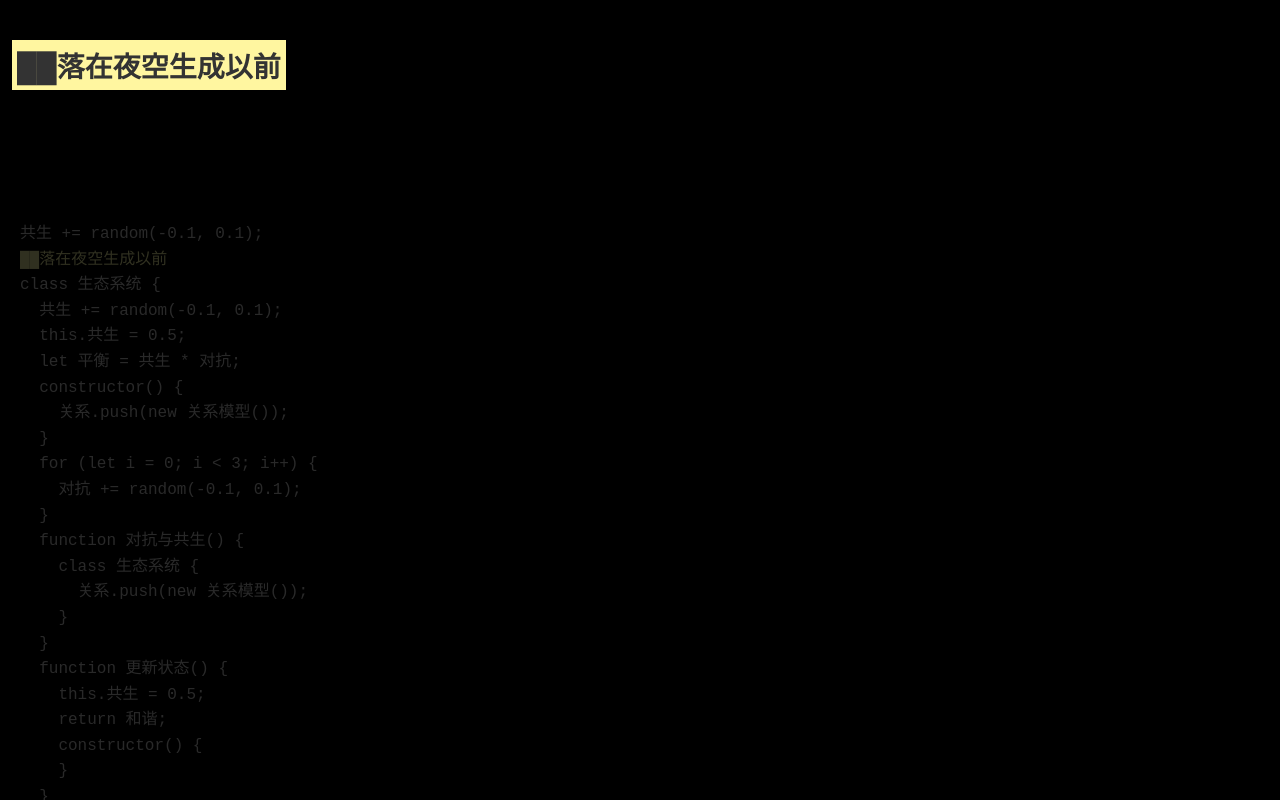
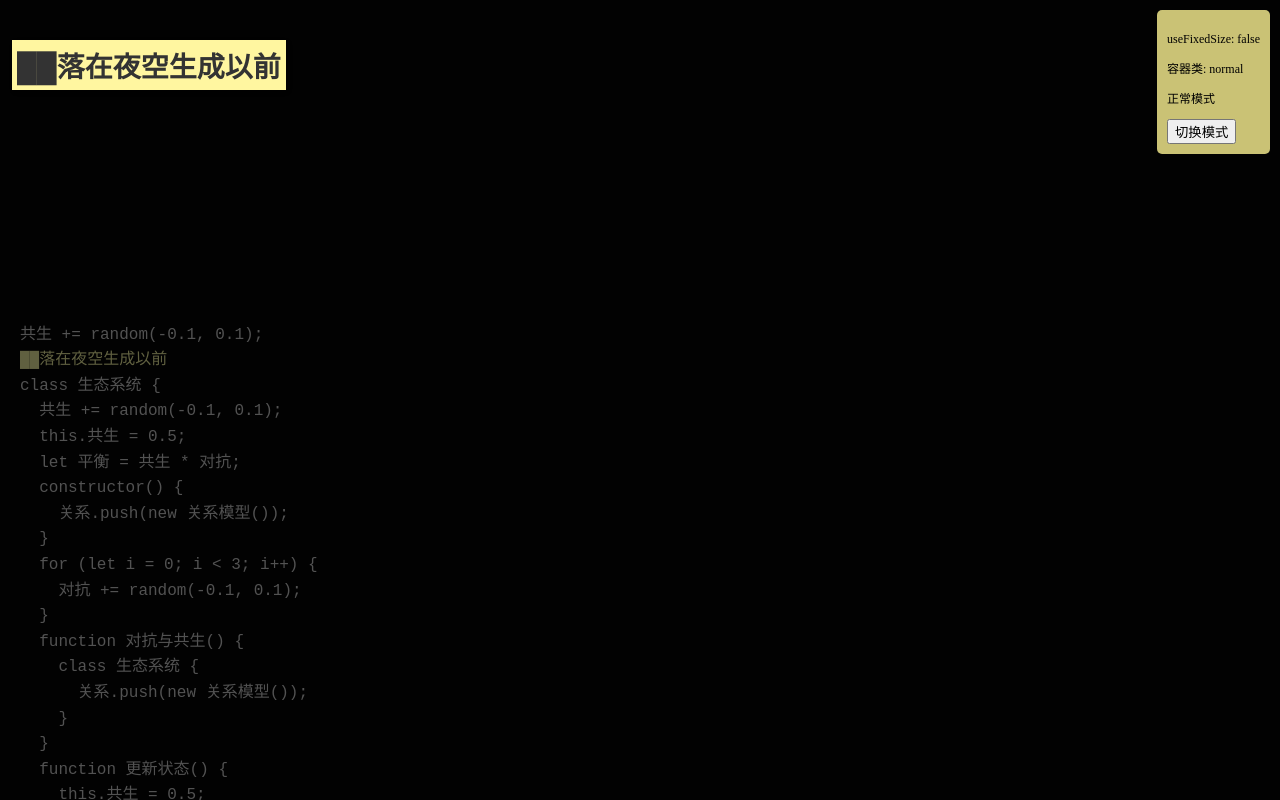
Before and after one commit to onlyjokers/Hive_AI_Opening, a SvelteKit app in the folder hive-ai-utopia/: page / in a window 1280 px wide. Built offline with nearby package versions, Linux system fonts and the light colour scheme.

Commit message:
feat: 添加固定尺寸模式支持，优化代码背景样式和录制功能

```diff
--- a/hive-ai-utopia/src/routes/+page.svelte
+++ b/hive-ai-utopia/src/routes/+page.svelte
@@ -9,6 +9,9 @@
   let windowWidth = 0;
   let windowHeight = 0;
   let animationDone = false;
+
+  // 是否使用固定尺寸（832H×1728W）
+  let useFixedSize = false;
 
   // 定义默认可拖拽框的配置数组
   const defaultBoxes = [
@@ -40,7 +43,7 @@
   initBoxData();
 
   // 处理框移动事件，更新boxData
-  function handleBoxMove(event) {
+  function handleBoxMove(event: CustomEvent) {
     const { id, x, y, width, height, rotation } = event.detail;
     boxData[id] = { x, y, width, height, rotation };
   }
@@ -49,7 +52,7 @@
   function convexHull(points: { x: number; y: number }[]) {
     if (points.length <= 1) return points;
     const sorted = points.slice().sort((a, b) => a.x === b.x ? a.y - b.y : a.x - b.x);
-    const cross = (o, a, b) => (a.x - o.x) * (b.y - o.y) - (a.y - o.y) * (b.x - o.x);
+    const cross = (o: {x: number; y: number}, a: {x: number; y: number}, b: {x: number; y: number}) => (a.x - o.x) * (b.y - o.y) - (a.y - o.y) * (b.x - o.x);
     const lower = [];
     for (const p of sorted) {
       while (lower.length >= 2 && cross(lower[lower.length-2], lower[lower.length-1], p) <= 0) lower.pop();
@@ -70,13 +73,30 @@
     const visibleBoxes = boxes.filter(b => boxStates[b.id]?.visible);
     if (visibleBoxes.length < 2) return '';
     const pts: { x: number; y: number }[] = [];
+
     for (const b of visibleBoxes) {
       const d = boxData[b.id];
       if (d && !isNaN(d.x) && !isNaN(d.y)) {
+        // 在固定尺寸模式下，需要转换坐标系统
+        let baseX = d.x;
+        let baseY = d.y;
+
+        if (useFixedSize && typeof document !== 'undefined') {
+          const container = document.querySelector('.app-container');
+          const triangle = document.querySelector('.triangle-container');
+          if (container && triangle) {
+            const containerRect = container.getBoundingClientRect();
+            const triangleRect = triangle.getBoundingClientRect();
+            // 将全局坐标转换为相对于triangle-container的坐标
+            baseX = d.x - triangleRect.left;
+            baseY = d.y - triangleRect.top;
+          }
+        }
+
         // 计算四个角的坐标
         const rad = d.rotation * Math.PI / 180;
-        const cx = d.x + d.width / 2;
-        const cy = d.y + d.height / 2;
+        const cx = baseX + d.width / 2;
+        const cy = baseY + d.height / 2;
         const hw = d.width / 2;
         const hh = d.height / 2;
         const corners = [
@@ -223,6 +243,32 @@
   }
 
   onMount(() => {
+    // 如果是测试模式，立即应用fixed-size-mode
+    if (useFixedSize) {
+      document.body.classList.add('fixed-size-mode');
+      console.log('Test mode: Applied fixed-size-mode class');
+    }
+
+    // 添加调试信息：代码背景元素状态
+    console.log('Code background element:', codeDiv);
+    console.log('Lines container element:', linesContainer);
+    console.log('Static lines count:', staticLines.length);
+    console.log('Static lines sample:', staticLines.slice(0, 5));
+
+    // 延迟检查元素可见性
+    setTimeout(() => {
+      if (codeDiv) {
+        const computedStyle = window.getComputedStyle(codeDiv);
+        console.log('Code background computed styles:', {
+          display: computedStyle.display,
+          position: computedStyle.position,
+          zIndex: computedStyle.zIndex,
+          opacity: computedStyle.opacity,
+          visibility: computedStyle.visibility
+        });
+      }
+    }, 100);
+
     // 尝试从本地存储加载自定义盒子数据
     try {
       // 首先检查是否有来自 indexer 的文本输入
@@ -256,14 +302,28 @@
 
       // 检查是否需要录制视频
       const shouldRecord = localStorage.getItem('hive-ai-should-record');
+      console.log('shouldRecord from localStorage:', shouldRecord);
+
       if (shouldRecord === 'true') {
+        console.log('启用固定尺寸模式');
+
         // 立即移除标记，防止页面刷新时重新录制
         localStorage.removeItem('hive-ai-should-record');
+
+        // 设置使用固定尺寸
+        useFixedSize = true;
+        console.log('useFixedSize set to:', useFixedSize);
+
+        // 添加body class
+        document.body.classList.add('fixed-size-mode');
+        console.log('Added fixed-size-mode class to body');
 
         // 延迟一小段时间后开始录制，等待页面完全渲染
         setTimeout(() => {
           startScreenRecording();
         }, 500);
+      } else {
+        console.log('未启用录制模式');
       }
     } catch (e) {
       console.error('加载自定义盒子数据时出错:', e);
@@ -280,7 +340,7 @@
         {
           // 滚动到内容底部与视口底对齐时停止：y = viewH - fullH
           // y: viewH - fullH,
-          y: (viewH/1 - 100) - fullH,
+          y: (viewH/1 - (boxes.length * 19)) - fullH,
           duration: 8,
           ease: 'none',
           onUpdate: () => {
@@ -291,6 +351,7 @@
             staticLines.forEach((line, idx) => {
               if (
                 line.type === 'box' &&
+                line.id &&                               // 确保有id
                 boxStates[line.id] &&                   // 确保已有该盒子状态
                 !boxStates[line.id].visible &&
                 !boxScheduled[line.id]
@@ -306,11 +367,13 @@
                     setTimeout(() => {
                       const showBox = () => {
                         const pos = lineEl.getBoundingClientRect();
+                        if (line.id) {
                           boxStates[line.id] = {
                             visible: true,
                             initialX: pos.left,
                             initialY: pos.top
                           };
+                        }
                       };
                       if (line.id === lastId) {
                         // 等待其它盒子可见后再显示
@@ -367,7 +430,7 @@
         // 目标id列表
         const targets = isLast ? visibleOrder.filter(id => id !== latest) : [...visibleOrder];
         // 定义最后布局时各盒子Y轴位置
-        const finalYs = [20, 100, 150, 200, 250];
+        const finalYs = [20, 100, 150, 200, 250, 300, 350, 400, 450, 500];
 
         targets.forEach(id => {
           const wrapper = wrapperRefs[id];
@@ -444,26 +507,14 @@
     // 开始屏幕录制的函数
   async function startScreenRecording() {
     try {
-      // 确保在开始录制前已经调整好窗口尺寸
-      window.moveTo(0, 0);
-      window.resizeTo(1728, 832);
-
-      // 延迟一点时间让窗口大小调整生效
-      await new Promise(resolve => setTimeout(resolve, 300));
-
-      // 获取屏幕共享：指定明确的尺寸要求，不录制光标，指定为窗口屏幕区域
+      // 获取屏幕共享
       const stream = await navigator.mediaDevices.getDisplayMedia({
         video: {
-          width: { exact: 1728 },
-          height: { exact: 832 },
-          frameRate: { ideal: 30 },
-          displaySurface: 'window',
-          logicalSurface: true,
-          cursor: 'never'
+          width: { ideal: 1728 },
+          height: { ideal: 832 },
+          frameRate: { ideal: 30 }
         },
-        audio: false,
-        preferCurrentTab: true, // 在Chrome中优先选择当前标签页
-        selfBrowserSurface: 'include' // 包括浏览器自身
+        audio: false
       });
 
       // 创建 MediaRecorder 对象
@@ -520,8 +571,16 @@
 
 <svelte:window bind:innerWidth={windowWidth} bind:innerHeight={windowHeight} />
 
+<!-- 外层容器，根据useFixedSize控制尺寸 -->
+<div
+  class="app-container"
+  class:fixed-size={useFixedSize}
+  style={useFixedSize ? 'width: 1728px; height: 832px; border: 3px solid #e0d782; margin: 0 auto; overflow: hidden; position: relative; background-color: #000;' : ''}
+>
   <!-- 代码背景 -->
   <div bind:this={codeDiv} class="code-background">
+    <!-- 测试静态文本 -->
+    <div style="color: #ff0000; font-size: 20px; margin: 20px;">测试代码背景显示</div>
     <div bind:this={linesContainer} class="lines-container">
       {#each staticLines as line, i}
         <div
@@ -566,10 +625,61 @@
 
     <!-- 返回编辑器按钮 -->
     <!-- <a href="/indexer" class="edit-button">编辑文本</a> -->
+
+    <!-- 调试信息 -->
+    <div class="debug-info">
+      <p>useFixedSize: {useFixedSize}</p>
+      <p>容器类: {useFixedSize ? 'fixed-size' : 'normal'}</p>
+      {#if useFixedSize}
+        <p>固定尺寸: 1728×832</p>
+        <p>录制模式: 开启</p>
+      {:else}
+        <p>正常模式</p>
+      {/if}
+      <button on:click={() => useFixedSize = !useFixedSize}>
+        切换模式
+      </button>
+    </div>
   </main>
+</div>
 
 <style lang="css">
   /* 样式已移至styles.css */
+
+  /* 外层容器 */
+  .app-container {
+    width: 100vw;
+    height: 100vh;
+    overflow: hidden;
+    position: relative;
+    background-color: #000;
+  }
+
+  /* 固定尺寸模式：832H×1728W */
+  :global(.app-container.fixed-size) {
+    width: 1728px !important;
+    height: 832px !important;
+    max-width: 1728px !important;
+    max-height: 832px !important;
+    min-width: 1728px !important;
+    min-height: 832px !important;
+    margin: 0 auto !important;
+    border: 3px solid #e0d782 !important;
+    box-sizing: border-box !important;
+    background-color: #000 !important;
+    position: relative !important;
+    overflow: hidden !important;
+    display: block !important;
+  }
+
+  /* 固定尺寸模式下的代码背景样式调整 */
+  .app-container.fixed-size :global(.code-background) {
+    position: absolute;
+    width: 1728px;
+    height: 832px;
+    z-index: 1 !important;
+    opacity: 0.4 !important;
+  }
 
   main {
     width: 100%;
@@ -579,13 +689,19 @@
     box-sizing: border-box;
   }
 
+  /* 固定尺寸模式下的main样式调整 */
+  .app-container.fixed-size main {
+    min-height: 832px;
+    height: 832px;
+  }
+
   .triangle-container {
     position: absolute;
     top: 0;
     left: 0;
     width: 100%;
     height: 100%;
-    z-index: 5;
+    z-index: 20;
     pointer-events: none;
   }
 
@@ -595,32 +711,26 @@
     left: 0;
     width: 100%;
     height: 100%;
-    z-index: 1;
+    z-index: 21;
     pointer-events: none;
   }
 
   /* 确保DraggableBox可以被拖动 */
   .triangle-container :global(.draggable-box) {
     pointer-events: auto;
+    z-index: 22;
   }
 
-  /* 编辑按钮样式 */
-  .edit-button {
+  /* 调试信息样式 */
+  .debug-info {
     position: fixed;
-    bottom: 20px;
-    right: 20px;
-    padding: 8px 16px;
-    background-color: rgba(255, 246, 160, 0.15);
-    color: #e0d782;
-    border: 1px solid #e0d782;
-    border-radius: 4px;
-    text-decoration: none;
-    font-size: 14px;
-    transition: all 0.2s ease;
-    z-index: 100;
-  }
-
-  .edit-button:hover {
-    background-color: rgba(255, 246, 160, 0.3);
+    top: 10px;
+    right: 10px;
+    background-color: rgba(224, 215, 130, 0.9);
+    color: #000;
+    padding: 10px;
+    border-radius: 5px;
+    font-size: 12px;
+    z-index: 1000;
   }
 </style>
--- a/hive-ai-utopia/src/routes/styles.css
+++ b/hive-ai-utopia/src/routes/styles.css
@@ -21,16 +21,26 @@ body {
   font-family: "SimSun", "宋体", serif;
   color: #fff;
   overflow-x: hidden;
+  min-height: 100vh;
+}
+
+/* 当使用固定尺寸时，body的样式调整 */
+body.fixed-size-mode {
+  background-color: #222;
+  display: flex;
+  justify-content: center;
+  align-items: center;
+  min-height: 100vh;
 }
 
 .code-background {
-  position: fixed;
+  position: absolute;
   top: 0;
   left: 0;
   width: 100%;
   height: 100%;
-  z-index: -1;
-  opacity: 0.2;
+  z-index: 1;
+  opacity: 0.4;
   pointer-events: none;
   color: #cccccc;
   font-family: monospace;
@@ -39,6 +49,27 @@ body {
   padding: 20px;
   overflow: hidden;
   white-space: pre;
+  background-color: rgba(50, 50, 50, 0.1); /* 添加测试背景色 */
+}
+
+/* 固定尺寸模式下的代码背景调整 */
+body.fixed-size-mode .code-background {
+  position: absolute;
+  top: 0;
+  left: 0;
+  width: 100%;
+  height: 100%;
+  z-index: 1;
+  opacity: 0.4;
+  pointer-events: none;
+  color: #cccccc;
+  font-family: monospace;
+  font-size: 16px;
+  line-height: 1.6;
+  padding: 20px;
+  overflow: hidden;
+  white-space: pre;
+  background-color: rgba(50, 50, 50, 0.2); /* 添加测试背景色 */
 }
 
 .lines-container {
```
Also changed, not shown: hive-ai-utopia/src/routes/indexer/+page.svelte (+11 -21 lines). Lines whose indentation alone changed are shown as unchanged.
